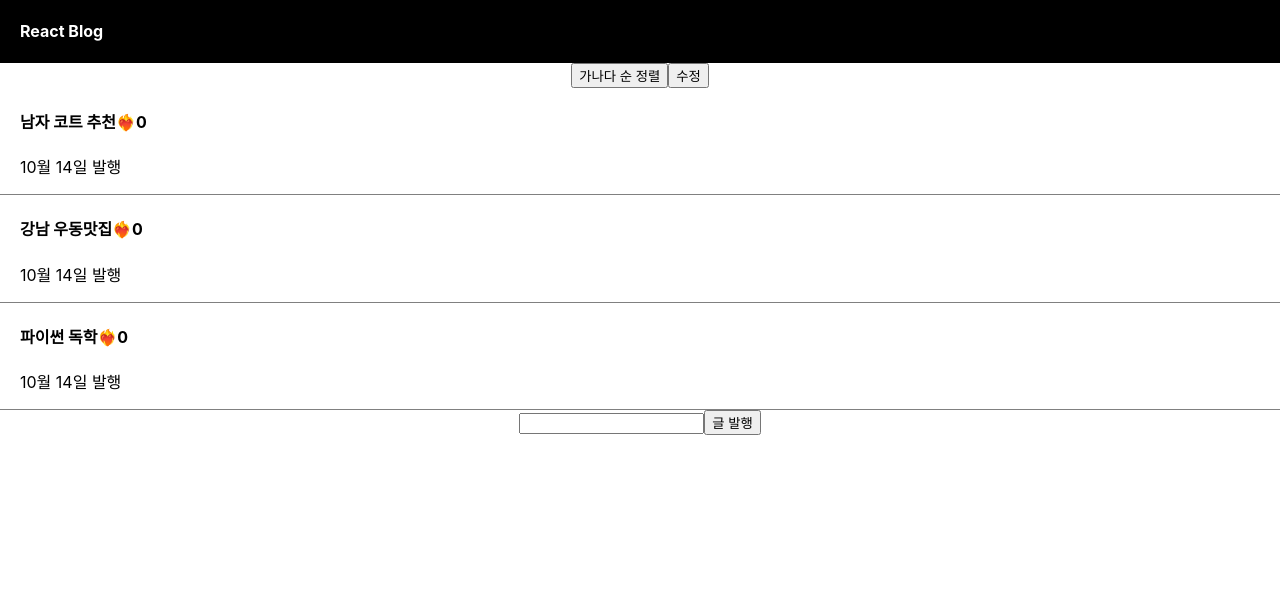
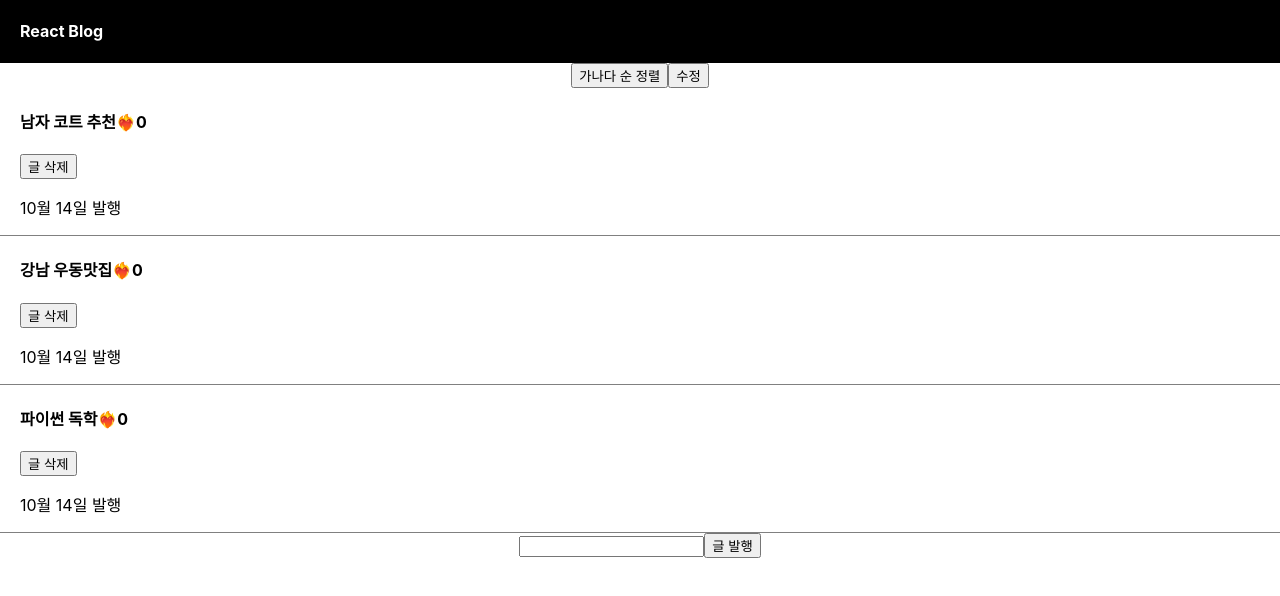
Before and after one commit to yura0302/React_class, a React (Create React App) app: page / in a window 1280 px wide. Shown: the top 596 px of the page. Built offline with nearby package versions, Linux system fonts and the light colour scheme.

Commit message:
feat : 글 삭제

```diff
--- a/src/App.js
+++ b/src/App.js
@@ -2,14 +2,13 @@ import "./App.css";
 import { useState } from "react";
 
 function App() {
-  let post = "강남 우동 맛집";
   let [글제목, 글제목변경] = useState([
     "남자 코트 추천",
     "강남 우동맛집",
     "파이썬 독학",
   ]);
 
-  let [따봉, 따봉변경] = useState([0, 0, 0]);
+  let [따봉, 따봉변경] = useState([0, 0, 0, 0, 0]);
   let [modal, setModal] = useState(false);
   let [modalTitle, setModalTitle] = useState(0);
   let [입력값, 입력값변경] = useState("");
@@ -58,14 +57,21 @@ function App() {
               </span>
               {따봉[i]}
             </h4>
+            <button
+              onClick={() => {
+                let copy4 = [...글제목];
+                copy4.splice(i, 1);
+                글제목변경(copy4);
+              }}
+            >
+              글 삭제
+            </button>
             <p>10월 14일 발행</p>
           </div>
         );
       })}
-      {/* 글제목 배열에 추가 되야함 */}
-      {/* 버튼을 누름 => 배열에 새로 추가됨 => 글이 새로 발행됨  */}
-      {/* 추가 :push  */}
-      {/* 삭제: splice */}
+
+      {/* 게시글 생성  */}
       <input
         onChange={(e) => {
           입력값변경(e.target.value);
@@ -80,7 +86,6 @@ function App() {
       >
         글 발행
       </button>
-
       {modal ? (
         <Modal
           글제목={글제목}
```
